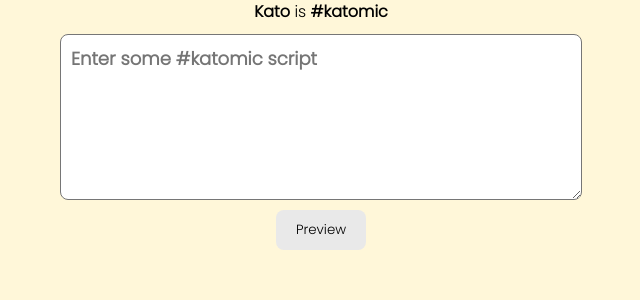
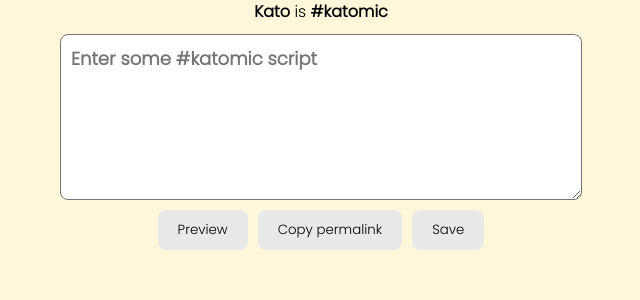
Before and after one commit to topshef/katomia, a PHP site: page / in a window 1280 px wide. Shown: the part 139-439 px from the top of the page, without its empty margins (319-959 px from the left). Run offline with PHP 8.4, Linux system fonts and the light colour scheme.

Commit message:
#5 refactor

```diff
--- a/index.php
+++ b/index.php
@@ -39,6 +39,7 @@
 	  font-family: 'Poppins', sans-serif; /* Switch the font to Poppins */
       border-radius: 8px; /* Round the corners of the button */
       transition: background-color 0.3s, transform 0.3s; /* Add a transition effect */
+	  white-space: nowrap
     }
 
     button:hover {
@@ -65,8 +66,61 @@
 	  display: none;
 	}
 
+   a {
+      text-decoration: none;
+    }
+
+
+  #buttonsContainer {
+	  display: flex;
+	  gap: 10px; /* Add gap between buttons */
+	  flex-wrap: nowrap; /* Prevent buttons from wrapping */
+	  align-items: center;
+	}
+
+
+
   </style>
-  <script>
+</head>
+<body>
+  <img src="logo.png" alt="Logo" class="logo">
+  <div class="logo-text"> <strong>Kato</strong> is <strong>#katomic</strong></div>
+  <textarea id="myInputKscript" placeholder="Enter some #katomic script"></textarea>
+
+  <div id='buttonsContainer'>
+	  <button id='btnPreview'>Preview</button>
+	  <button id='btnCopyPermalink'>Copy permalink</button>
+	  <button id='btnSave'>Save</button>
+  </div>
+  <div id='bannerNotice'></div>
+
+  <div id='preview'></div>
+</body>
+</html>
+
+
+<script>
+
+
+	//https://manytools.org/hacker-tools/ascii-banner/
+
+	// ┌─┐┬─┐┌─┐┌┐   ┬ ┬┬─┐┬    ┌─┐ ┬ ┬┌─┐┬─┐┬ ┬
+	// │ ┬├┬┘├─┤├┴┐  │ │├┬┘│    │─┼┐│ │├┤ ├┬┘└┬┘
+	// └─┘┴└─┴ ┴└─┘  └─┘┴└─┴─┘  └─┘└└─┘└─┘┴└─ ┴
+	// grab url query
+
+	// Get the URL parameter value
+	const urlParams = new URLSearchParams(window.location.search)
+	const katomicValue = urlParams.get('kscript')
+
+	// Set the value of the textarea
+	const textarea = document.getElementById('myInputKscript')
+	textarea.value = katomicValue
+
+	// ┌─┐┌─┐┬─┐┌─┐┌─┐  ┬┌─┌─┐┌┬┐┌─┐┌┬┐┬┌─┐  ┌─┐┌─┐┬─┐┬┌─┐┌┬┐
+	// ├─┘├─┤├┬┘└─┐├┤   ├┴┐├─┤ │ │ ││││││    └─┐│  ├┬┘│├─┘ │
+	// ┴  ┴ ┴┴└─└─┘└─┘  ┴ ┴┴ ┴ ┴ └─┘┴ ┴┴└─┘  └─┘└─┘┴└─┴┴   ┴
+	// parse katomic script
 
     function parseKatomic(data) {
 	  const lines = data.split('\n')
@@ -91,7 +145,59 @@
 	}
 
 
-    async function postData(deal) {
+
+	// ┌─┐┬─┐┌─┐┬  ┬┬┌─┐┬ ┬  ┌┬┐┌─┐┌┬┐┌─┐
+	// ├─┘├┬┘├┤ └┐┌┘│├┤ │││   ││├─┤ │ ├─┤
+	// ┴  ┴└─└─┘ └┘ ┴└─┘└┴┘  ─┴┘┴ ┴ ┴ ┴ ┴
+	// preview data
+
+	document.getElementById('btnPreview').addEventListener('click', handlePreview);
+
+    async function handlePreview() {
+      const katomicScript = document.getElementById('myInputKscript').value
+      const processedData = parseKatomic(katomicScript)
+
+	  const previewDiv = document.getElementById('preview')
+	  previewDiv.innerText = JSON.stringify(processedData, null, 2)
+	  previewDiv.style.display = 'block'
+
+	  return processedData
+    }
+
+
+	// ┌─┐┌─┐┌─┐┬ ┬  ┌─┐┌─┐┬─┐┌┬┐┌─┐┬  ┬┌┐┌┬┌─
+	// │  │ │├─┘└┬┘  ├─┘├┤ ├┬┘│││├─┤│  ││││├┴┐
+	// └─┘└─┘┴   ┴   ┴  └─┘┴└─┴ ┴┴ ┴┴─┘┴┘└┘┴ ┴
+	// copy permalink
+
+	document.getElementById('btnCopyPermalink').addEventListener('click', function() {
+
+		const katomicScript = document.getElementById('myInputKscript').value
+
+		// Update the URL in the address bar
+		const url = new URL(window.location.href);
+		url.searchParams.set('kscript', katomicScript);
+		history.replaceState(null, '', url.toString());
+
+		// Copy permalink to clipboard
+		navigator.clipboard.writeText(window.location.href)
+
+		document.getElementById('bannerNotice').innerHTML = '<a href="' + window.location.href + '" target="_blank">Copied!</a>'
+		//document.getElementById('copyConfirmed').style.display = 'inline'
+	})
+
+
+	// ┌─┐┌─┐┬  ┬┌─┐  ┌┬┐┌─┐┌┬┐┌─┐
+	// └─┐├─┤└┐┌┘├┤    ││├─┤ │ ├─┤
+	// └─┘┴ ┴ └┘ └─┘  ─┴┘┴ ┴ ┴ ┴ ┴
+	// save data to server via post request
+
+
+	document.getElementById('btnSave').addEventListener('click', saveData);
+
+    async function saveData() {
+	  const deal = await handlePreview()
+
       const response = await fetch('https://kpos.uk/deal/write/', {
         method: 'POST',
         headers: {
@@ -99,61 +205,11 @@
         },
         body: JSON.stringify({ deal }) // Send the processed data as JSON
       })
-	  return await response.text()
-    }
+	  const responseText = await response.text()
 
-    async function handleClick() {
-      const katomicScript = document.getElementById('myInput').value;
-
-      const processedData = parseKatomic(katomicScript); // Preprocess the data
-	  try {
-		const responseData = await postData(processedData);
-		console.log(responseData);
-		const previewDiv = document.getElementById('preview');
-		previewDiv.innerText = responseData; // Update the div with the response data
-		previewDiv.style.display = 'block';
-
-		// Update the URL in the address bar
-		const url = new URL(window.location.href);
-		url.searchParams.set('kscript', katomicScript);
-		history.replaceState(null, '', url.toString());
-
-	  } catch (error) {
-		console.error(error);
-	  }
+	  document.getElementById('bannerNotice').innerHTML =  responseText
 
     }
 
 
-/*
-server test with php
-$jsonData = file_get_contents("php://input");
-$data = json_decode($jsonData, true);
-
-echo "JSON data received:\n";
-print_r($data);
-*/
-
-  </script>
-</head>
-<body>
-  <img src="logo.png" alt="Logo" class="logo">
-  <div class="logo-text"> <strong>Kato</strong> is <strong>#katomic</strong></div>
-  <textarea id="myInput" placeholder="Enter some #katomic script"></textarea>
-  <button onclick="handleClick()">Preview</button>
-
-  <div id='preview'></div>
-</body>
-</html>
-
-<script>
-
-	// Get the URL parameter value
-	const urlParams = new URLSearchParams(window.location.search);
-	const katomicValue = urlParams.get('kscript');
-
-	// Set the value of the textarea
-	const textarea = document.getElementById('myInput');
-	textarea.value = katomicValue;
-
 </script>
```
